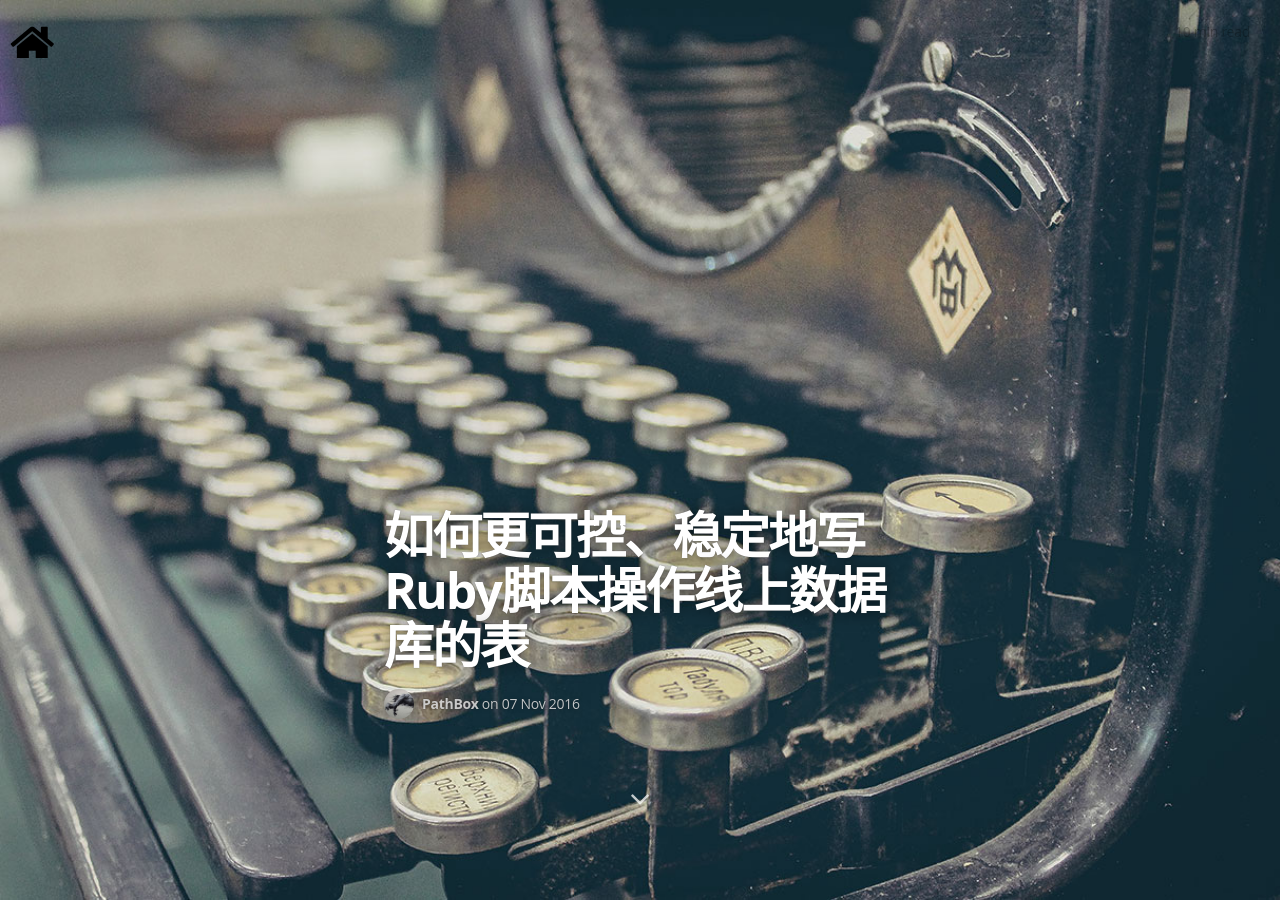
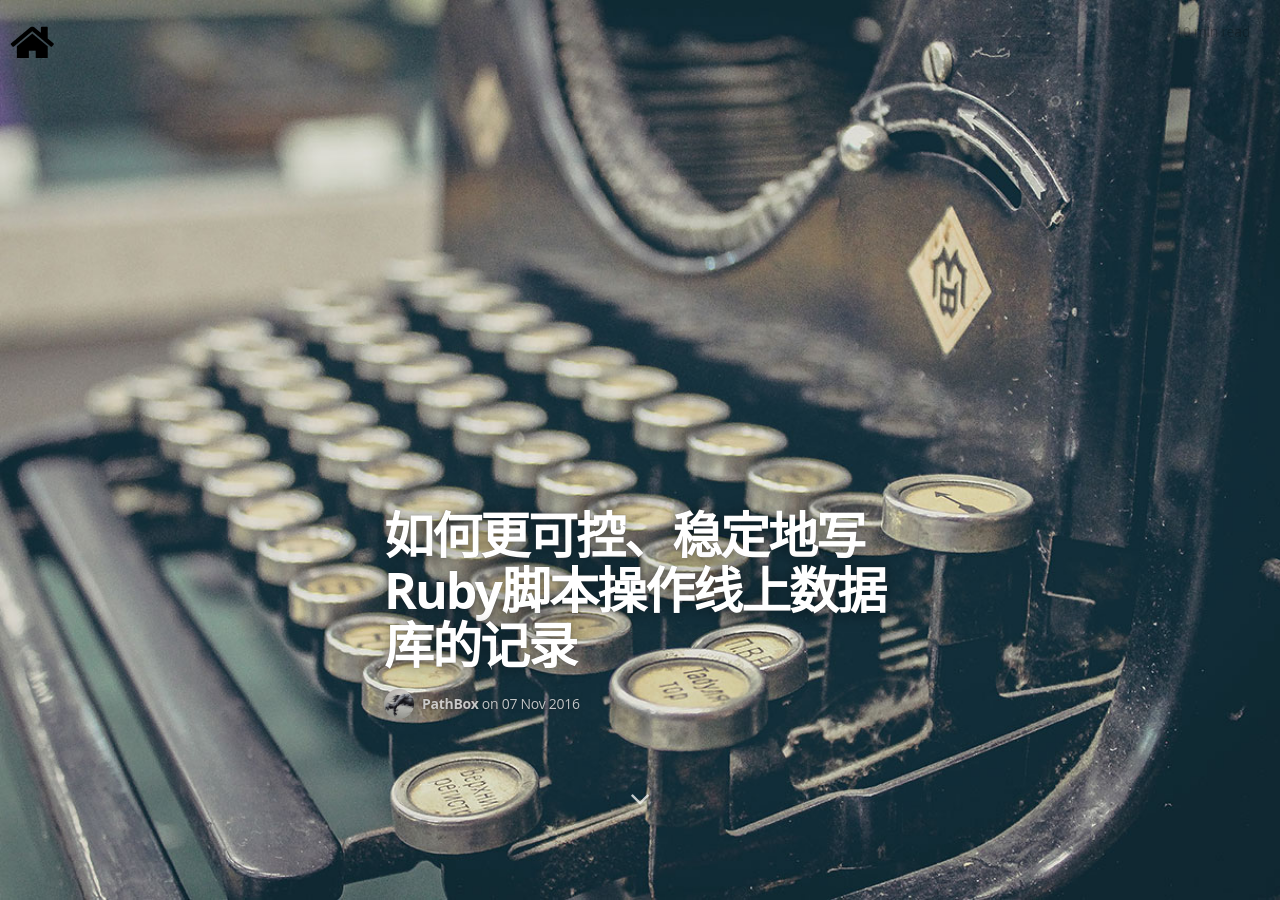
Before and after one commit to pathbox/pathbox.github.io, a Jekyll site: the page built from _posts/2016-11-07-how-to-ruby-script-to-edit-databases.md, in a window 1280 px wide and 900 px high. Built offline with Jekyll 4.4.1, drawn with Linux system fonts in a browser that asks for light colours; nearby versions of some CDN libraries; some web fonts are replaced; comment, search, counter and statistics services are not loaded.

Commit message:
如何更可控、稳定地写Rails脚本操作线上数据库的记录

```diff
--- a/_posts/2016-11-07-how-to-ruby-script-to-edit-databases.md
+++ b/_posts/2016-11-07-how-to-ruby-script-to-edit-databases.md
@@ -1,6 +1,6 @@
 ---
 layout: post
-title: 如何更可控、稳定地写Ruby脚本操作线上数据库的表
+title: 如何更可控、稳定地写Ruby脚本操作线上数据库的记录
 date:   2016-11-07 16:15:06
 categories: rails
 image: /assets/images/post.jpg
```
